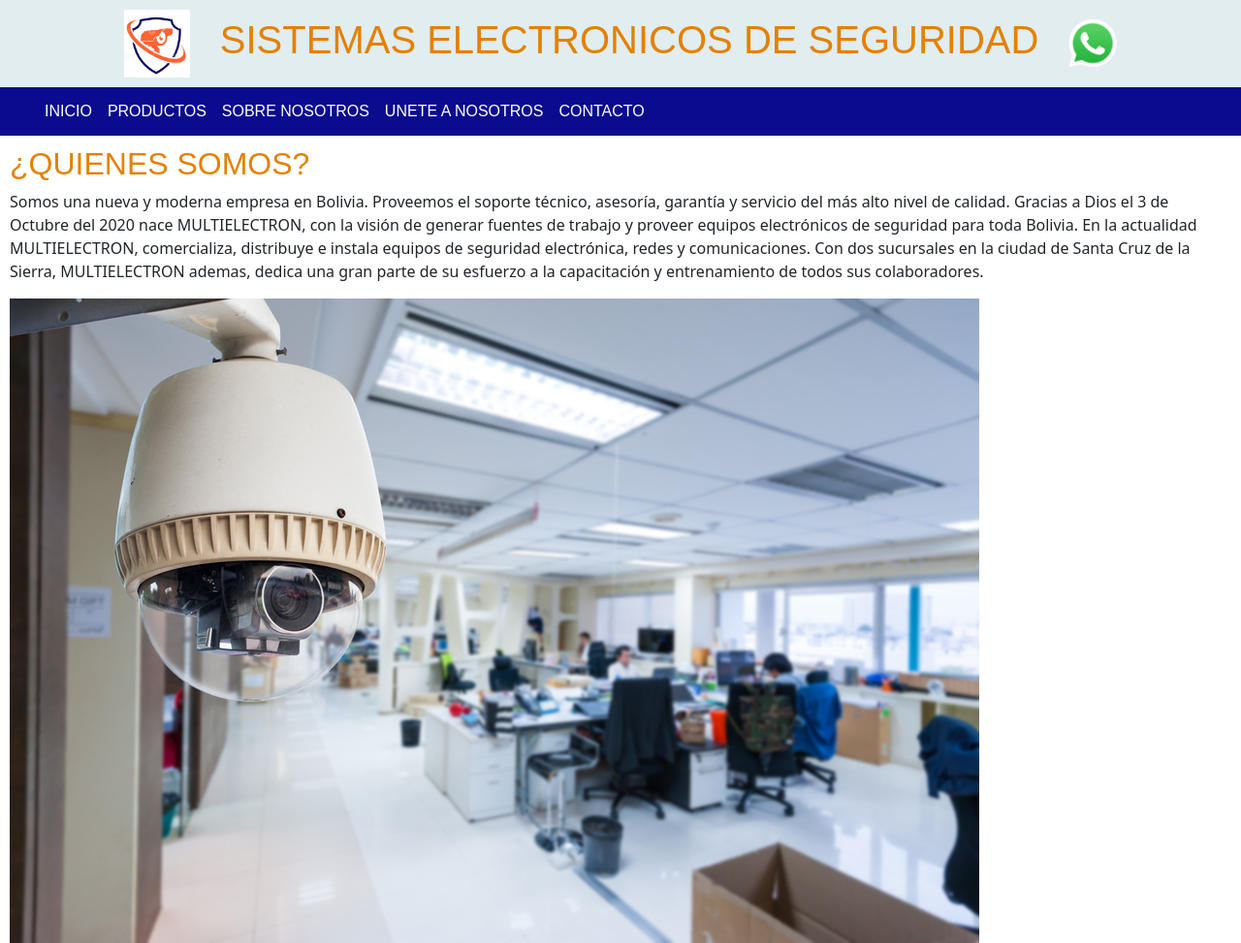
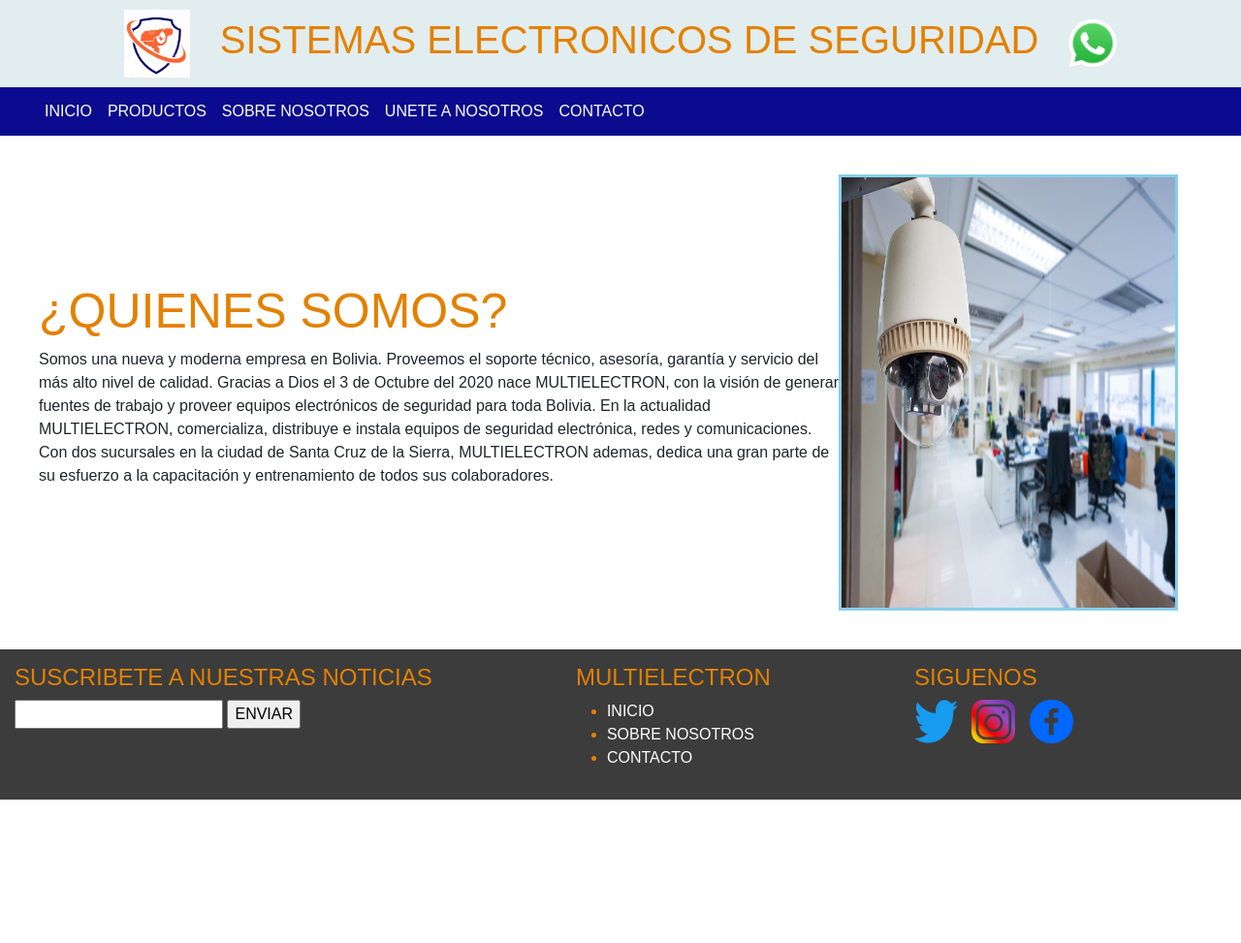
Before and after one commit to Ismaelc06/pre-entrega3, a website: page pages/sobre-nos.html in a window 1280 px wide. Shown: the top 973 px of the page at 97% size. After the commit the page ends 825 px from the top, so only its background shows below. Drawn offline with nearby package versions, Linux system fonts and the light colour scheme.

Commit message:
finalizando

```diff
--- a/pages/sobre-nos.html
+++ b/pages/sobre-nos.html
@@ -11,7 +11,11 @@
 
         <!-- link a mis estilos -->
         <link rel="stylesheet" href="../css/style.css">
+            <!-- Keywords -->
+    <meta name="Keywords" content="Seguridad camaras ofertas novedades ">
 
+    <!-- Description -->
+    <meta name="description" content="">
         <!-- titulo de la pagina -->
         <title>MULTIELECTRON</title>
 </head>
@@ -63,10 +67,10 @@
 
 
     <main>
-               <div class="nos">
+        <div class="nos">
             <div class="descrip">
-                <h2 class="princ">¿QUIENES SOMOS?</h2>
-                <p> Somos una nueva y moderna empresa en Bolivia. Proveemos el soporte técnico, asesoría, garantía y servicio del más alto nivel de calidad.
+                 <h2 class="princ">¿QUIENES SOMOS?</h2>
+                 <p> Somos una nueva y moderna empresa en Bolivia. Proveemos el soporte técnico, asesoría, garantía y servicio del más alto nivel de calidad.
 
                     Gracias a Dios el 3 de Octubre del 2020 nace MULTIELECTRON, con la visión de generar fuentes de trabajo y proveer equipos electrónicos de seguridad para toda Bolivia. En la actualidad MULTIELECTRON, comercializa, distribuye e instala equipos de seguridad electrónica, redes y comunicaciones.
 
--- a/scss/_mixinds.scss
+++ b/scss/_mixinds.scss
@@ -32,6 +32,15 @@
     border-color: rgb(80, 93, 106);
 }
 
+@mixin sobnos {
+    display: flex;
+    justify-content: center;
+    padding: $spacing*6;
+    align-items: center;
+    font-family: 'Nunito', sans-serif;
+    margin-right:  $marg*5;
+}
+
 @mixin effc {
     border: 1px solid rgb(234, 137, 18);
     transform: scale(1.1);
--- /dev/null
+++ b/scss/_sob-nos.scss
@@ -0,0 +1,14 @@
+.nos{
+    @include sobnos;
+    .descrip img{
+        height: $heights*45;
+        width: $widths*35;
+        border: 3px skyblue solid;
+    }
+    .descrip h2{
+        justify-content: space-around;
+        font-size: 50px;
+        color: $tit-color;
+    }
+
+}
--- a/scss/style.scss
+++ b/scss/style.scss
@@ -1,6 +1,7 @@
 // Hoja principal de scss
+/*Variables a usar*/
 @import "variables";
-
+/*Mixinds*/
 @import "mixinds";
 /*estilos de header y logo*/
 @import "header";
@@ -10,5 +11,7 @@
 @import "cuerpo";
 /*estilos del footer*/
 @import "foot";
+/*Sobre nos*/
+@import "sob-nos";
 /*estilos del footer*/
 @import "medias";
```
Also changed, not shown: index.html (+2 -1 lines), pages/contacto.html (+4 -0 lines), pages/productos.html (+4 -0 lines), pages/unete.html (+4 -0 lines), css/style.css.
